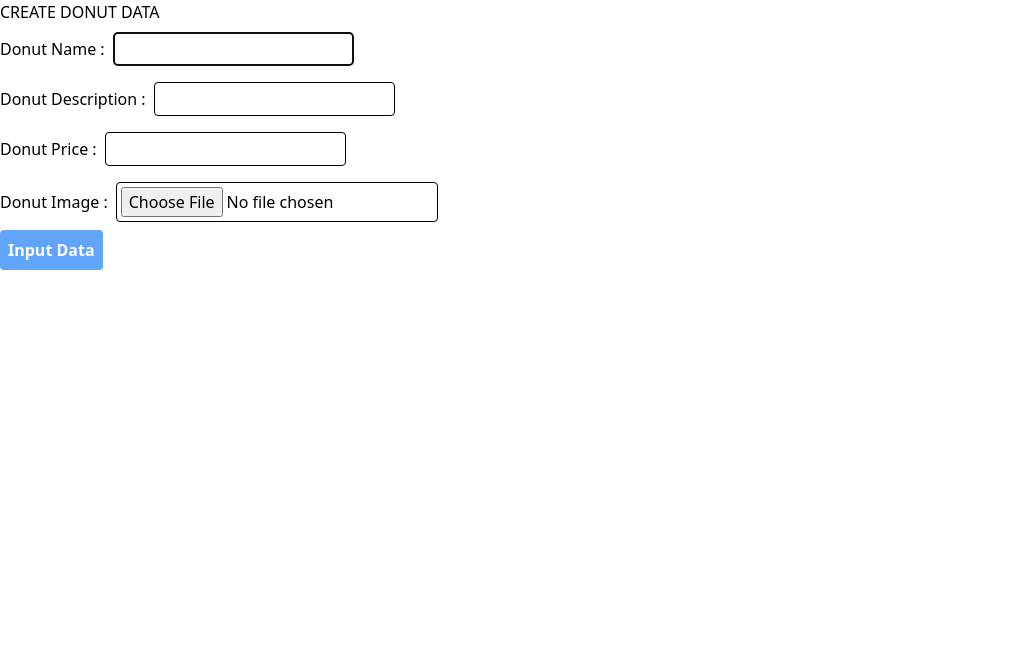
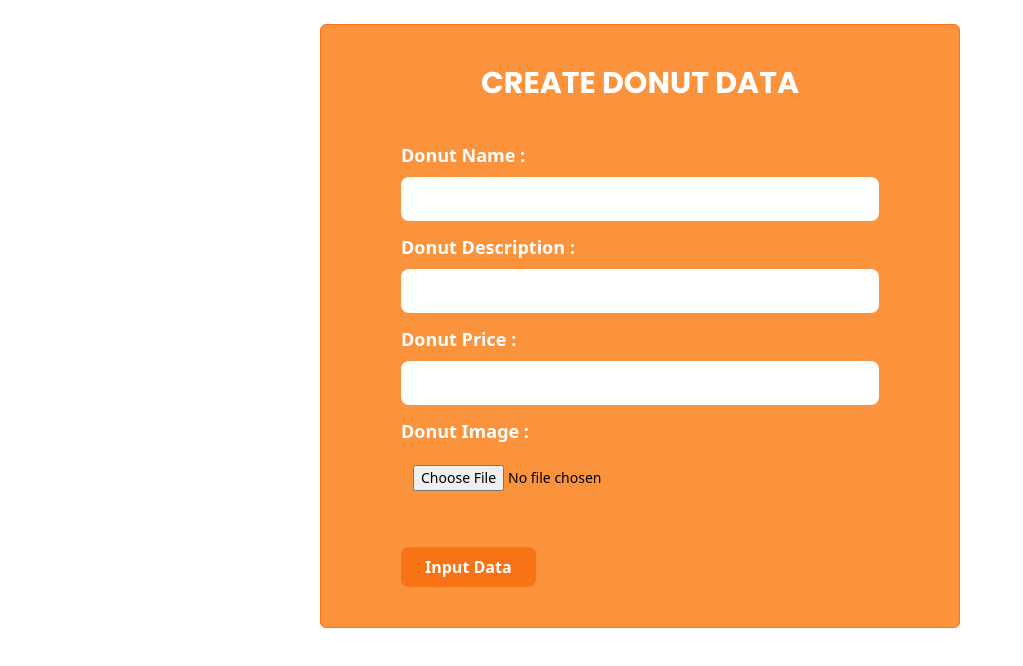
Before and after one commit to gustiaryapriandana31/fin-e--dev-gdsc, a React (Vite) app: page /create in a window 1280 px wide. Shown: the top 666 px of the page, without its empty margins (0-1023 px from the left). Built offline with nearby package versions, Linux system fonts and the light colour scheme.

Commit message:
style:redesign create donut data's form and read review's form

```diff
--- a/src/components/elements/Button.jsx
+++ b/src/components/elements/Button.jsx
@@ -1,7 +1,7 @@
-const Button = ({addedClassname, children, onClick}) => {
+const Button = ({addedClassname, children, disabled}) => {
   return (
     <button
-      className={`mt-8 px-6 py-2 font-semibold rounded-lg text-white focus:outline-none focus:outline-orange-200 ${addedClassname}`} onClick={onClick}>
+      className={`mt-8 px-6 py-2 rounded-lg text-white focus:outline-none focus:outline-orange-200 ${addedClassname}`} disabled={disabled}>
       {children}
     </button>
   );
--- a/src/components/fragments/Form.jsx
+++ b/src/components/fragments/Form.jsx
@@ -63,7 +63,9 @@ const Form = () => {
                 <Label htmlFor="rating">Rating (1-5) :</Label>
                 <Input type="text" name="rating" value={reviewRating} placeholder="Just number (enable with comma)" onChange={handleReviewRatingChange}/>
             </div>
-            <Button addedClassname="bg-orange-500 hover:bg-orange-700">Send Review</Button>
+            <Button addedClassname="bg-orange-500 hover:bg-orange-700 font-bold" disabled={reviewerName.length === 0 ||
+            reviewContent.length === 0 ||
+            reviewRating.length === 0}>Send Review</Button>
         </form>
     )
 }
--- a/src/components/layouts/Donuts.jsx
+++ b/src/components/layouts/Donuts.jsx
@@ -8,6 +8,10 @@ const Donuts = () => {
   const [donutsData, setDonutsData] = useState([]);
   const [donutsCart, setDonutsCart] = useState([]);
   const [donutTotalPrice, setDonutTotalPrice] = useState(0);
+
+  useEffect(() => {
+      setDonutsCart(JSON.parse(localStorage.getItem("donutsCart")) || []);
+  }, []);
 
   useEffect(() => {
     if (donutsCart.length > 0) {
@@ -21,11 +25,6 @@ const Donuts = () => {
       localStorage.setItem("donutsCart", JSON.stringify(donutsCart));
     }
   }, [donutsCart, donutsData]);
-
-  // useEffect(() => {
-  //   let data = JSON.parse(localStorage.getItem("donutsCart"));
-  //   setDonutsCart(data || []);
-  // }, []);
 
   // To read Data from Database Firestore
   useEffect(() => {
@@ -84,8 +83,8 @@ const Donuts = () => {
             </CardDonut>
           ))}
         </div>
-        <div className="">
-          <h1 className="text-3xl font-bold ">Cart</h1>
+        <div className="w-1/4">
+          <h1 className="text-3xl font-bold">Cart</h1>
           <table className="text-left table-auto border-separate">
             <thead>
               <tr>
@@ -97,7 +96,8 @@ const Donuts = () => {
               </tr>
             </thead>
             <tbody>
-              {donutsCart.map((item) => {
+              {donutsCart.length > 0 &&
+                donutsCart.map((item) => {
                   const donut = donutsData.find(
                     (donut) => donut.donutId === item.donutId
                   );
--- a/src/components/layouts/HeroSection.jsx
+++ b/src/components/layouts/HeroSection.jsx
@@ -4,6 +4,7 @@ import { FaRegEye } from "react-icons/fa";
 import { LuDonut } from "react-icons/lu";
 import { TbNotes } from "react-icons/tb";
 import { FaPenAlt } from "react-icons/fa";
+import { Link } from 'react-router-dom';
 
 // Import Swiper React components
 import { Swiper, SwiperSlide } from 'swiper/react';
@@ -24,10 +25,12 @@ const HeroSection = () => {
           <p className="text-slate-700 font-semibold">
             Sweeten your taste, sweeten your life, Enjoy your day
           </p>
-          <Button addedClassname="bg-transparent border-2 border-white text-white hover:bg-amber-700 hover:text-white hover:border-none hover:scale-125 hover:font-bold">
-            Order Now <TbNotes className="inline text-2xl" />
-            <FaPenAlt className="inline text-lg -ml-2 -mt-2"/>
-          </Button>
+          <Link to="/donuts">
+            <Button addedClassname="bg-transparent border-2 border-white text-white hover:bg-amber-700 hover:text-white hover:border-none hover:scale-125 hover:font-bold">
+              Order Now <TbNotes className="inline text-2xl" />
+              <FaPenAlt className="inline text-lg -ml-2 -mt-2" />
+            </Button>
+          </Link>
         </div>
         <div className="flex mb-3">
           <Swiper
--- a/src/components/ownerComponents/CreateDonutData.jsx
+++ b/src/components/ownerComponents/CreateDonutData.jsx
@@ -2,6 +2,10 @@ import { donutsDataDB, donutsImgDB } from "../../config/firebaseConfig";
 import { useState } from "react";
 import { collection, addDoc } from "firebase/firestore";
 import { ref, uploadBytes, getDownloadURL } from "firebase/storage";
+
+import Button from "../elements/Button";
+import Input from "../elements/Input";
+import Label from "../elements/Label";
 
 const CreateDonutData = () => {
   const [donutName, setDonutName] = useState("");
@@ -64,62 +68,63 @@ const CreateDonutData = () => {
   };
 
   return (
-    <div>
-      <h1>CREATE DONUT DATA</h1>
+    <div className="border border-orange-500 w-1/2 px-20 py-10 mx-auto mt-6 rounded-md bg-orange-400">
+      <h1 className="font-bold text-3xl font-poppins text-center text-white mb-10">
+        CREATE DONUT DATA
+      </h1>
       <form onSubmit={handleSubmit}>
-        <div>
-          <label htmlFor="donutName">Donut Name :</label>
-          <input
-            className="border border-black rounded p-1 m-2"
-            autoFocus
+        <div className="mb-3">
+          <Label htmlFor="donutName">Donut Name :</Label>
+          <Input
             type="text"
+            name="donutName"
             value={donutName}
-            name="donutName"
             onChange={handleDonutNameChange}
           />
         </div>
-        <div>
-          <label htmlFor="donutDesc">Donut Description :</label>
-          <input
-            className="border border-black rounded p-1 m-2"
+
+        <div className="mb-3">
+          <Label htmlFor="donutDesc">Donut Description :</Label>
+          <Input
             type="text"
+            name="donutDesc"
             value={donutDesc}
-            name="donutDesc"
             onChange={handleDonutDescChange}
           />
         </div>
-        <div>
-          <label htmlFor="donutPrice">Donut Price :</label>
-          <input
-            className="border border-black rounded p-1 m-2"
+
+        <div className="mb-3">
+          <Label htmlFor="donutPrice">Donut Price :</Label>
+          <Input
             type="text"
+            name="donutPrice"
             value={donutPrice}
-            name="donutPrice"
             onChange={handleDonutPriceChange}
           />
         </div>
-        <div>
-          <label htmlFor="donutImg">Donut Image :</label>
-          <input
-            className="border border-black rounded p-1 m-2"
+
+        <div className="mb-3">
+          <Label htmlFor="donutImage">Donut Image :</Label>
+          <Input
+            addedClassname
             type="file"
-            accept="image/*"
-            name="donutImg"
+            name="donutImage"
+            value={donutImg}
             onChange={handleUploadImage}
           />
         </div>
-        <button
-          className="p-2 bg-blue-400 text-white font-bold rounded"
+
+        <Button
+          addedClassname="p-2 bg-orange-500 hover:bg-orange-700 font-bold"
           disabled={
             donutName.length === 0 ||
             donutDesc.length === 0 ||
             donutPrice.length === 0 ||
             donutImg === ""
           }
-          type="submit"
         >
           Input Data
-        </button>
+        </Button>
       </form>
     </div>
   );
--- a/src/components/ownerComponents/ReadReviewReviewer.jsx
+++ b/src/components/ownerComponents/ReadReviewReviewer.jsx
@@ -33,11 +33,11 @@ const ReadReviewReviewer = () => {
         <h1 className="text-center text-3xl font-bold text-orange-400 font-serif my-10">All Review From Customer</h1>
         <section className="flex flex-row flex-wrap gap-4 p-10">
             {reviewsData.map((review) => (
-            <div key={review.reviewId} className="border-2 border-black p-5 w-1/4">
-                <h1 className="text-2xl font-bold">{review.reviewerName}</h1>
-                <p className="text-lg">{review.reviewContent}</p>
+            <div key={review.reviewId} className="border-2 border-orange-400 rounded-md px-5 py-3 w-1/4 shadow-xl shadow-amber-100/70">
+                <h1 className="mb-4 text-xl font-semibold font-mono text-amber-400">{review.reviewerName}</h1>
+                <p className="text-md">{review.reviewContent}</p>
 
-                <div className="flex">
+                <div className="flex mt-5 items-center">
                     {Array(Math.floor(review.reviewRating))
                         .fill(null)
                         .map((_, index) => (
@@ -45,9 +45,9 @@ const ReadReviewReviewer = () => {
                         ))}
 
                     {review.reviewRating % 1 !== 0 && <FaStarHalfAlt color="gold" />}
+                    <p className="ml-2 text-sm font-poppins font-semibold">{review.reviewRating}</p>
                 </div>
 
-                <p className="text-lg">Rating : {review.reviewRating}</p>
             </div>
             ))}
         </section>
```
Lines whose indentation alone changed are shown as unchanged.
